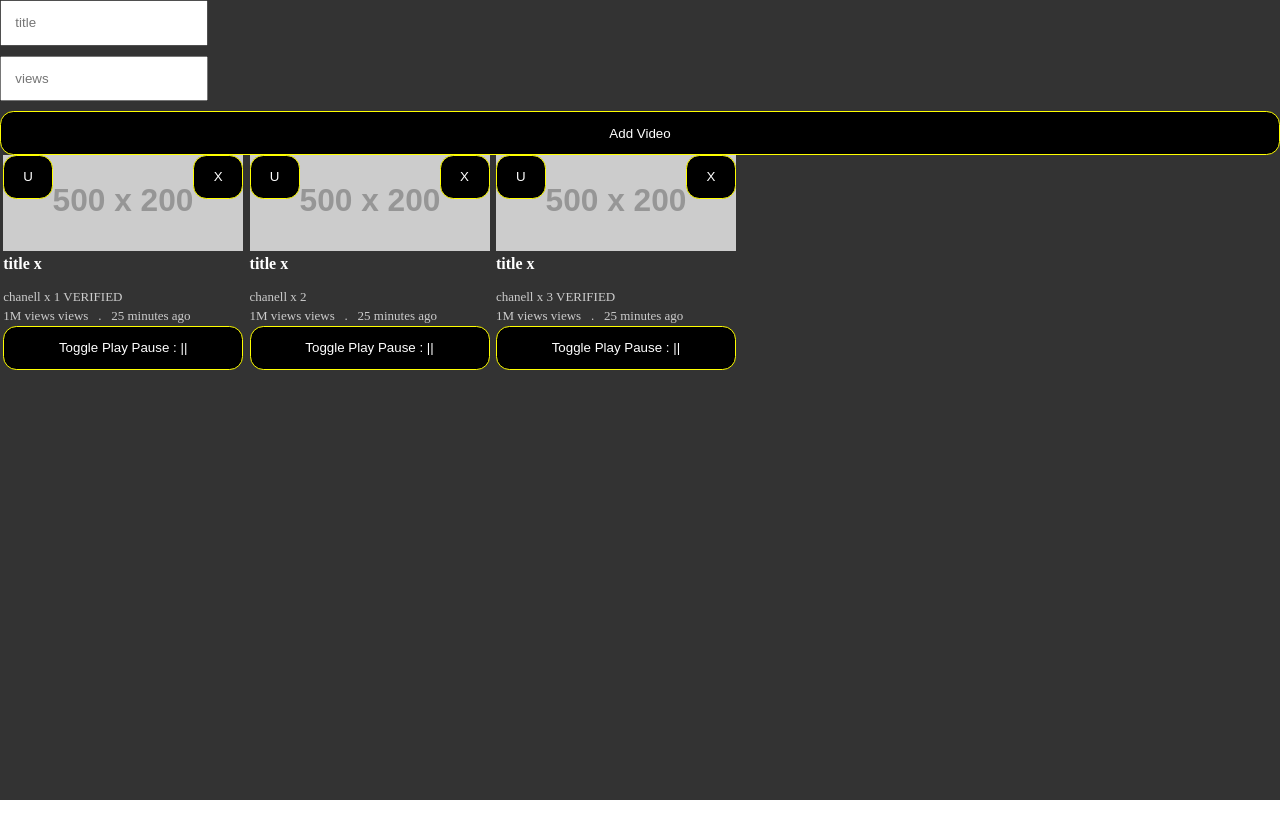
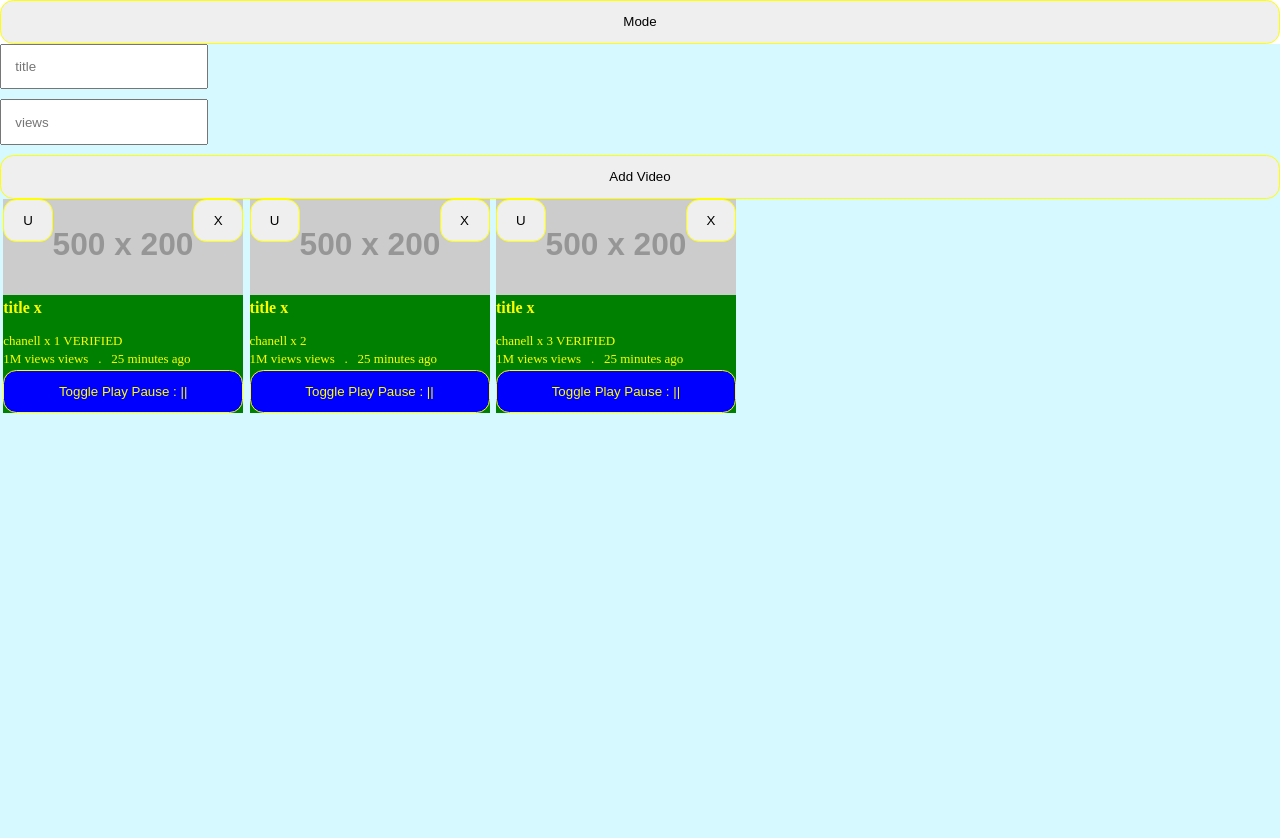
Before and after one commit to sjTheSahilJoseph/The-React, a React (Create React App) app in the folder first_app/: page / in a window 1280 px wide. Shown: the top 838 px of the page. Before the commit the page ends 800 px from the top, so only its background shows below. Built offline with nearby package versions, Linux system fonts and the light colour scheme.

Commit message:
ContextAPI

```diff
--- a/first_app/src/App.css
+++ b/first_app/src/App.css
@@ -1,5 +1,12 @@
 .App {
-    background-color: #333;
     width: 100%;
     height: 100vh;
 }
+
+.darkmode {
+    background-color: #333;
+}
+
+.lightmode {
+    background-color: #3df3;
+}
--- a/first_app/src/App.js
+++ b/first_app/src/App.js
@@ -1,8 +1,9 @@
 import "./App.css";
 import dataa from './data/data'
-import { useReducer, useState } from "react";
+import { useContext, useReducer, useState } from "react";
 import AddVideo from "./components/AddVideo";
 import VideoList from "./components/VideoList";
+import ThemeContext from "./context/ThemeContext";
 
 function App() {
     const [edv, setEdv] = useState(null);
@@ -39,13 +40,23 @@ function App() {
         dispatch({type: 'DELETE', payload: id});
     }
 
+
+    const [themeState, setThemeState] = useState('lightmode');
+
     return (
         <>
-            <div className="App">
+        <ThemeContext.Provider value={themeState}>
+        <button onClick={()=>{
+            setThemeState(themeState == 'darkmode'? 'lightmode': 'darkmode');
+        }}>
+        Mode
+        </button>
+            <div className={`App ${themeState}`}>
                 <AddVideo dispatch={dispatch} edv={edv}  />
                 <VideoList dispatch={dispatch}updateVideo={updateVideo} deleteVideo={deleteVideo} data={data} />
 
             </div>
+        </ThemeContext.Provider>
         </>
     );
 }
--- a/first_app/src/components/PlayButton.css
+++ b/first_app/src/components/PlayButton.css
@@ -1,9 +1,7 @@
 button {
-    background-color: black;
     border: 1px solid yellow;
     padding: 1em;
     border-radius: 1em;
-    color: white;
     width: 100%;
 }
 
@@ -11,3 +9,12 @@ button:hover{
     background-color: white;
     color: black;
 }
+
+button.darkmode {
+    background: black;
+    color: white;
+}
+button.lightmode {
+    background: blue;
+    color: yellow;
+}
--- a/first_app/src/components/PlayButton.js
+++ b/first_app/src/components/PlayButton.js
@@ -1,10 +1,10 @@
-import { useState } from 'react';
+import { useContext, useState } from 'react';
+import ThemeContext from '../context/ThemeContext';
 import './PlayButton.css';
 
-// Every element has its own copy of state, and everything stuff.
-// They are independant
+function PlayButton({onPlay, onPause, children}) {
 
-function PlayButton({onPlay, onPause, children}) {
+    const theme = useContext(ThemeContext);
 
     const [play, setPlay] = useState(false);
 
@@ -27,6 +27,7 @@ function PlayButton({onPlay, onPause, children}) {
         <>
 
             <button
+        className={theme}
             onClick={handleClick}
             >
         {children} : {play?'>':'||'}
--- a/first_app/src/components/Video.css
+++ b/first_app/src/components/Video.css
@@ -3,6 +3,14 @@
     margin: 0 0.2em;
     float: left;
     position: relative;
+}
+.container.darkmode {
+    background: green;
+    color: yellow;
+}
+.container.lightmode {
+    background: green;
+    color: yellow;
 }
 
 .pic img {
@@ -12,12 +20,10 @@
 .title {
     font-weight: bold;
     margin-bottom: 1em;
-    color: white;
 }
 
 .channel, .views {
     font-size: small;
-    color: #ccc;
     margin-bottom: 0.2em;
 }
 
--- a/first_app/src/components/Video.js
+++ b/first_app/src/components/Video.js
@@ -1,3 +1,5 @@
+import { useContext } from 'react';
+import ThemeContext from '../context/ThemeContext';
 import './Video.css';
 
 function Video(props) {
@@ -13,11 +15,11 @@ function Video(props) {
     let dispatch = props.dispatch;
 
 
-
+const theme = useContext(ThemeContext);
     return (
 
         <>
-            <div className='container'>
+            <div className={`container ${theme}`}>
         <button onClick={()=>{
         dispatch({type: 'DELETE', payload: id})}} className='close'>X</button>
         <button onClick={()=>{updateVideo(id)}} className='update'>U</button>
--- /dev/null
+++ b/first_app/src/context/ThemeContext.js
@@ -0,0 +1,5 @@
+import { createContext } from "react";
+
+const ThemeContext = createContext('lightmode');
+
+export default ThemeContext;
```
Also changed, not shown: 1 other file (tests, documents, lock files or other folders).
